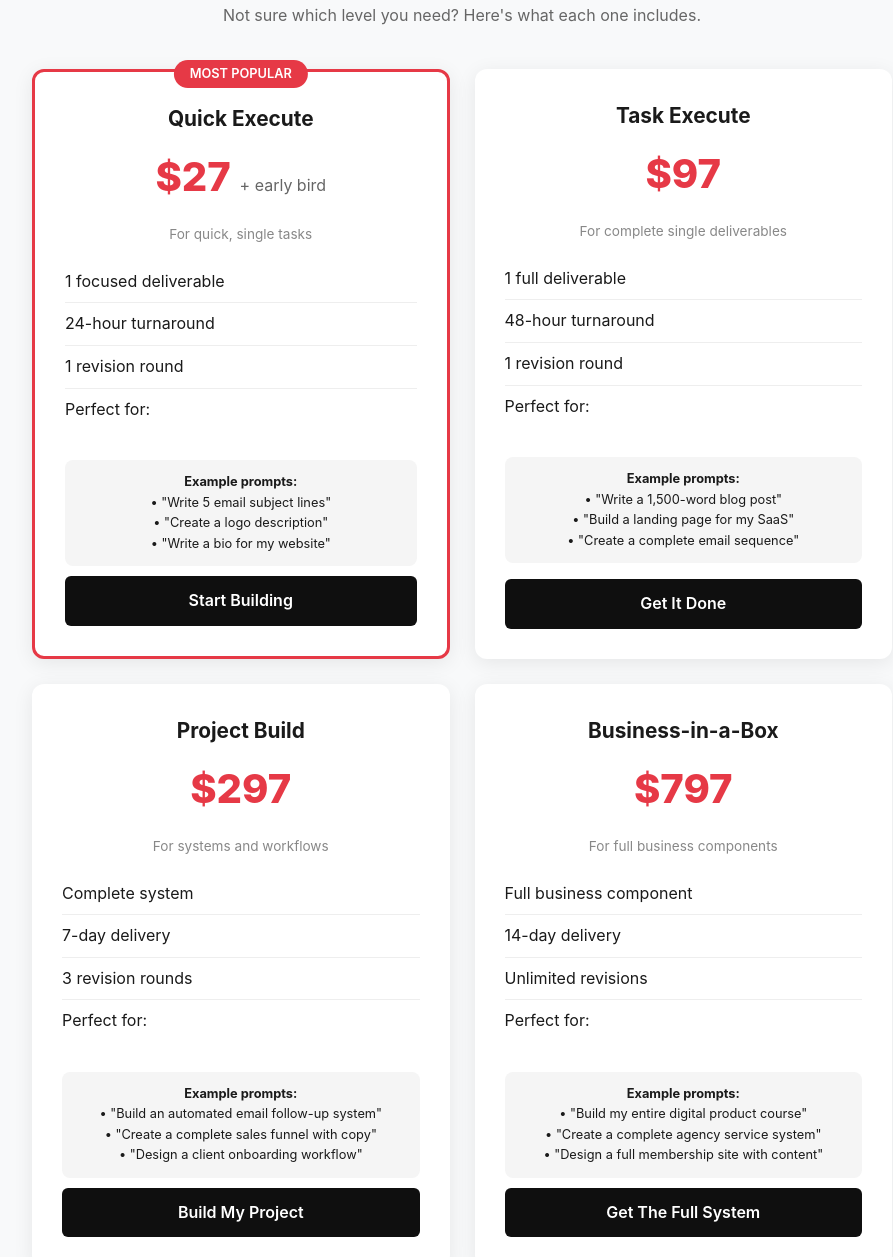
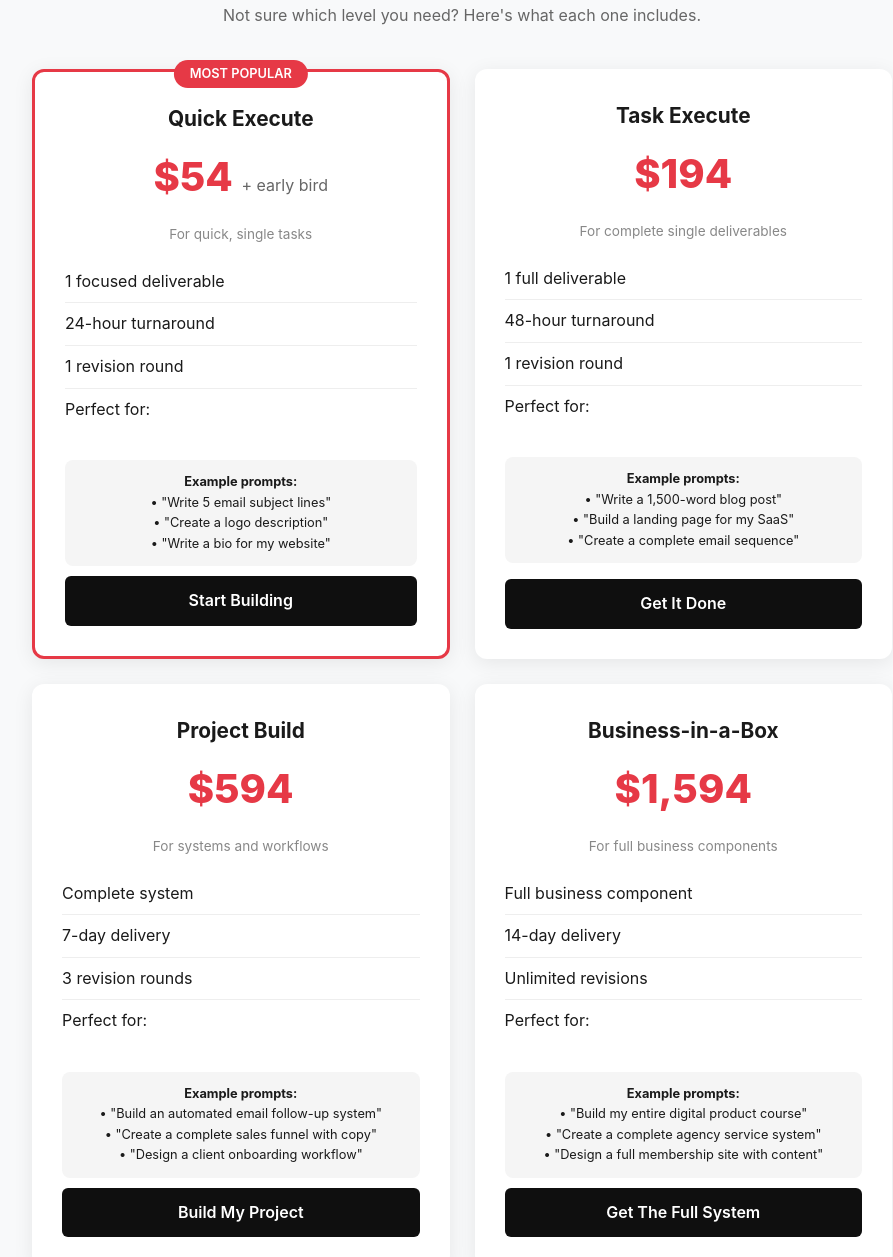
Before and after one commit to Tylorgood/Pinnacle-Payment, a website: page public/index.html in a window 1280 px wide. Shown: the part 1509-2766 px from the top of the page, without its empty margins (178-1071 px from the left). Drawn offline with Linux system fonts and the light colour scheme.

Commit message:
Double prices - March 2026

```diff
--- a/public/index.html
+++ b/public/index.html
@@ -126,7 +126,7 @@
             <div class="pricing-card featured">
                 <span class="badge">MOST POPULAR</span>
                 <h3>Quick Execute</h3>
-                <div class="price">$27 <span>+ early bird</span></div>
+                <div class="price">$54 <span>+ early bird</span></div>
                 <p style="color:#888;font-size:0.85rem;margin-bottom:15px;">For quick, single tasks</p>
                 <ul>
                     <li>1 focused deliverable</li>
@@ -144,7 +144,7 @@
             </div>
             <div class="pricing-card">
                 <h3>Task Execute</h3>
-                <div class="price">$97</div>
+                <div class="price">$194</div>
                 <p style="color:#888;font-size:0.85rem;margin-bottom:15px;">For complete single deliverables</p>
                 <ul>
                     <li>1 full deliverable</li>
@@ -162,7 +162,7 @@
             </div>
             <div class="pricing-card">
                 <h3>Project Build</h3>
-                <div class="price">$297</div>
+                <div class="price">$594</div>
                 <p style="color:#888;font-size:0.85rem;margin-bottom:15px;">For systems and workflows</p>
                 <ul>
                     <li>Complete system</li>
@@ -180,7 +180,7 @@
             </div>
             <div class="pricing-card">
                 <h3>Business-in-a-Box</h3>
-                <div class="price">$797</div>
+                <div class="price">$1,594</div>
                 <p style="color:#888;font-size:0.85rem;margin-bottom:15px;">For full business components</p>
                 <ul>
                     <li>Full business component</li>
@@ -198,7 +198,7 @@
             </div>
             <div class="pricing-card">
                 <h3>Pinnacle Unleashed</h3>
-                <div class="price">$5,000</div>
+                <div class="price">$10,000</div>
                 <p style="color:#888;font-size:0.85rem;margin-bottom:15px;">Everything, for one year</p>
                 <ul>
                     <li>Full access for 1 year</li>
```
